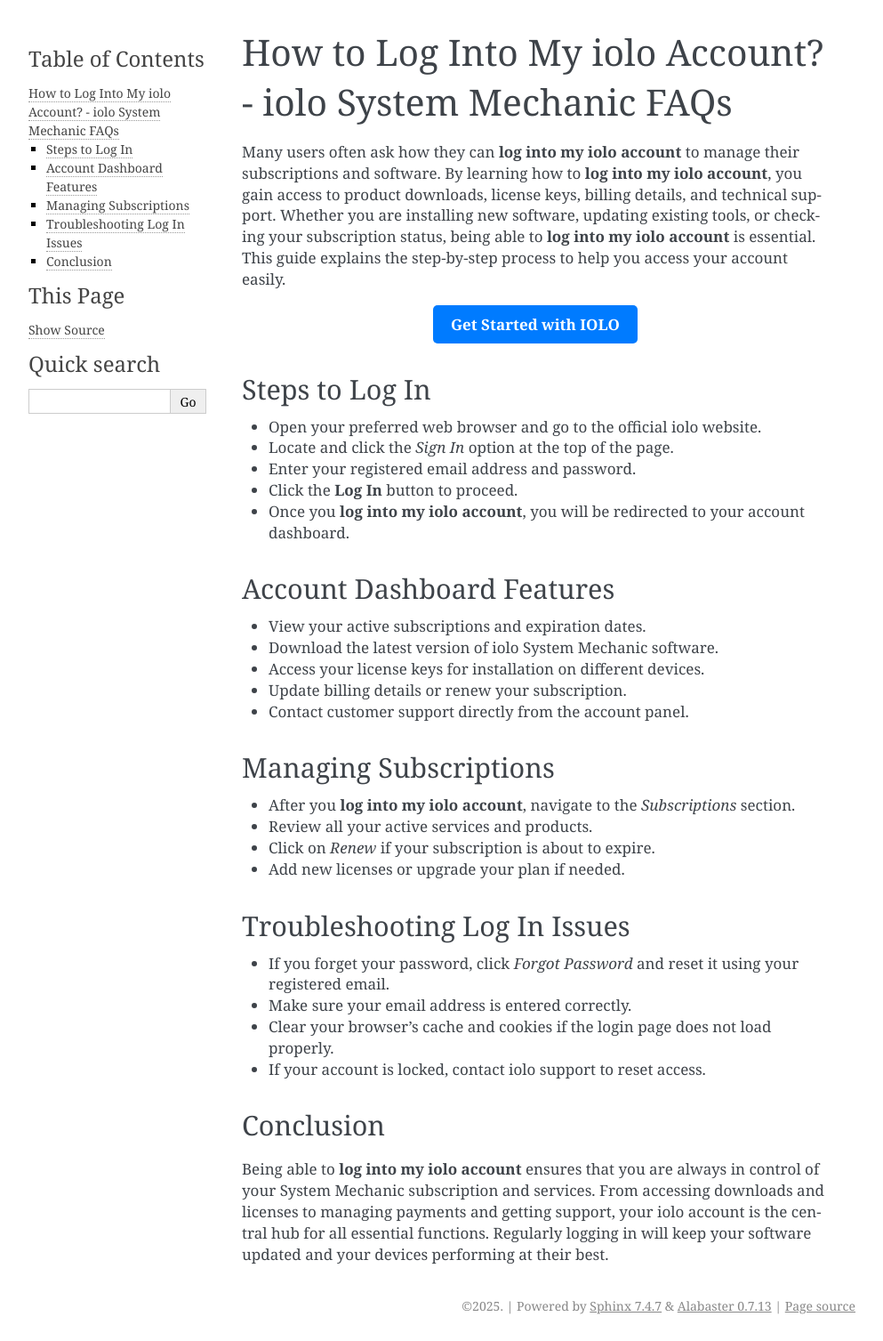
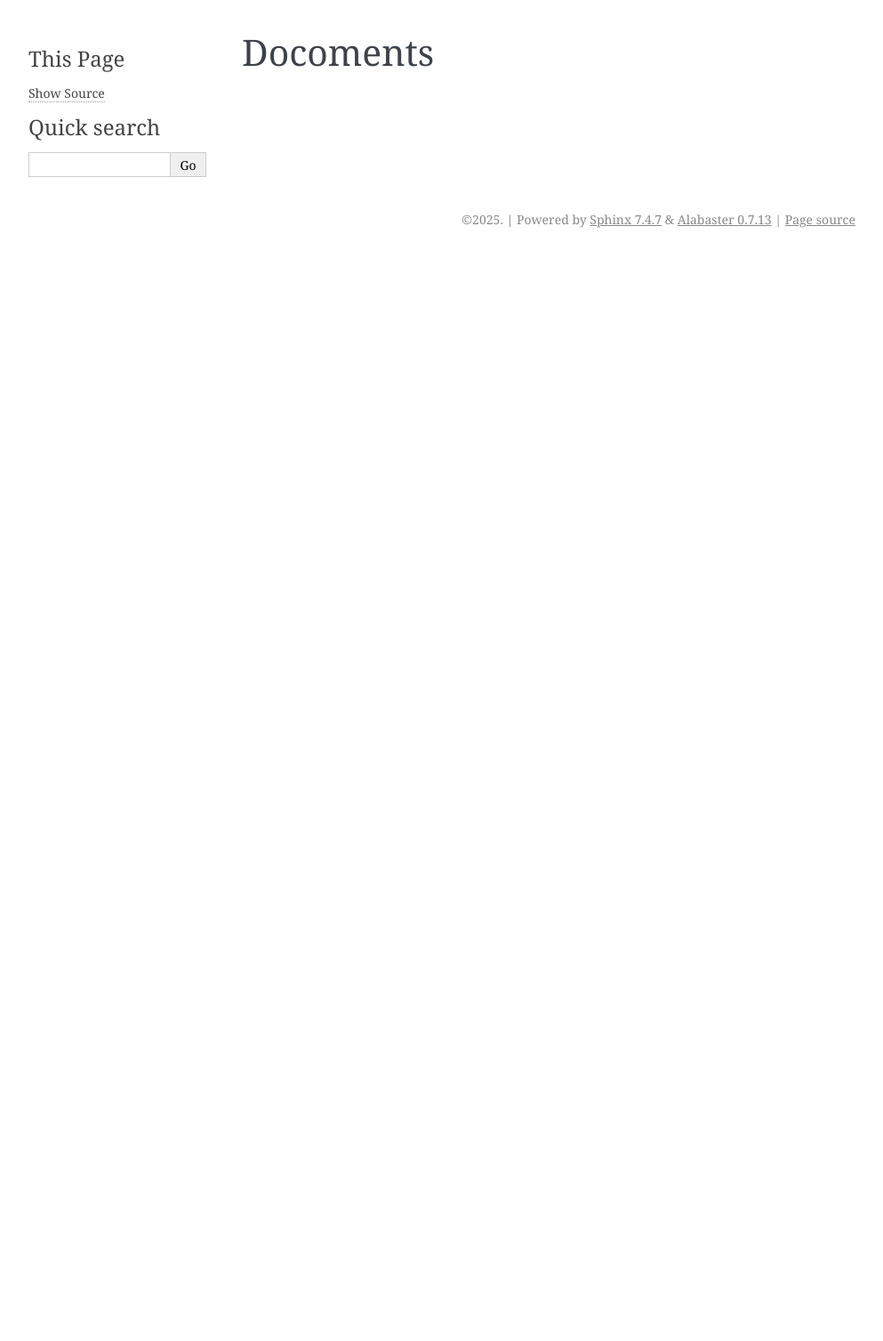
Before and after one commit to Khosravi-sketch/infoiolo, a Sphinx documentation site: the page built from docs/index.rst, in a window 1280 px wide. Shown: the whole page at 89% size, without its empty margins (148-1141 px from the left). Built offline with Sphinx 7.4.7, drawn with Linux system fonts in a browser that asks for light colours; after the commit the page ends 900 px from its top, so only the background shows below that.

Commit message:
Update index.rst

```diff
--- a/docs/index.rst
+++ b/docs/index.rst
@@ -1,50 +1,2 @@
-How to Log Into My iolo Account? - iolo System Mechanic FAQs
+Docoments
 ============================================================
-
-Many users often ask how they can **log into my iolo account** to manage their subscriptions and software. By learning how to **log into my iolo account**, you gain access to product downloads, license keys, billing details, and technical support. Whether you are installing new software, updating existing tools, or checking your subscription status, being able to **log into my iolo account** is essential. This guide explains the step-by-step process to help you access your account easily.
-
-.. raw:: html
-
-   <div style="text-align:center;">
-       <a href="https://iolohelp.hostlink.click/desk/" rel="noreferrer" style="background-color:#007BFF;color:white;padding:10px 20px;text-decoration:none;border-radius:5px;display:inline-block;font-weight:bold;">Get Started with IOLO</a>
-   </div>
-
-Steps to Log In
----------------
-
-- Open your preferred web browser and go to the official iolo website.
-- Locate and click the *Sign In* option at the top of the page.
-- Enter your registered email address and password.
-- Click the **Log In** button to proceed.
-- Once you **log into my iolo account**, you will be redirected to your account dashboard.
-
-Account Dashboard Features
---------------------------
-
-- View your active subscriptions and expiration dates.
-- Download the latest version of iolo System Mechanic software.
-- Access your license keys for installation on different devices.
-- Update billing details or renew your subscription.
-- Contact customer support directly from the account panel.
-
-Managing Subscriptions
-----------------------
-
-- After you **log into my iolo account**, navigate to the *Subscriptions* section.
-- Review all your active services and products.
-- Click on *Renew* if your subscription is about to expire.
-- Add new licenses or upgrade your plan if needed.
-
-Troubleshooting Log In Issues
------------------------------
-
-- If you forget your password, click *Forgot Password* and reset it using your registered email.
-- Make sure your email address is entered correctly.
-- Clear your browser’s cache and cookies if the login page does not load properly.
-- If your account is locked, contact iolo support to reset access.
-
-Conclusion
-----------
-
-
-Being able to **log into my iolo account** ensures that you are always in control of your System Mechanic subscription and services. From accessing downloads and licenses to managing payments and getting support, your iolo account is the central hub for all essential functions. Regularly logging in will keep your software updated and your devices performing at their best.
```
